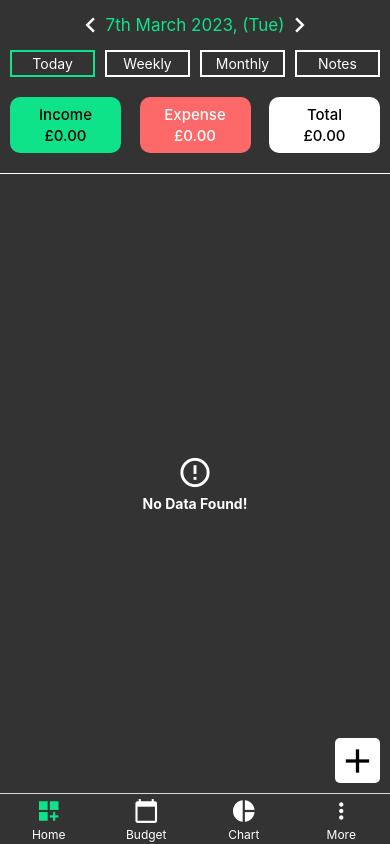
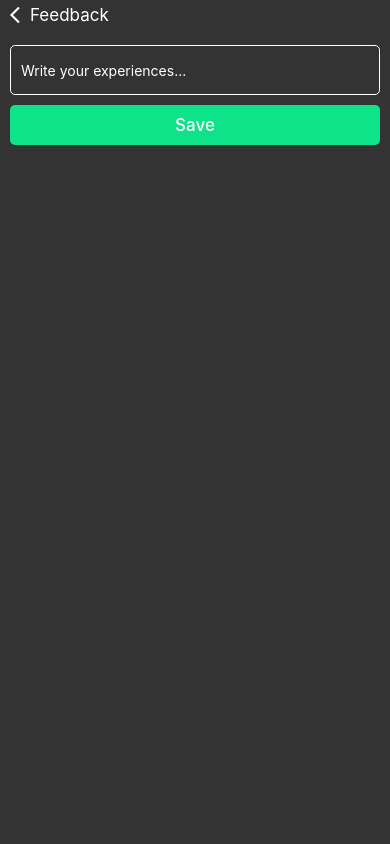
Before and after one commit to abuhoryrapranto/mFinance, a React Native app: screen /Feedback in a window 390 px wide. Built offline with nearby package versions, Linux system fonts and the light colour scheme.

Commit message:
Feedback Screen

```diff
--- /dev/null
+++ b/components/Feedback.tsx
@@ -0,0 +1,74 @@
+import React, { useState, useEffect } from 'react';
+import {
+    SafeAreaView,
+    ScrollView,
+    StatusBar,
+    StyleSheet,
+    Text,
+    TouchableOpacity,
+    useColorScheme,
+    View,
+    TextInput,
+    FlatList,
+  } from 'react-native';
+import MaterialIcons from 'react-native-vector-icons/MaterialIcons';
+import FontAwesome from 'react-native-vector-icons/FontAwesome';
+
+function Feedback({navigation}: {navigation: any}) {
+
+    const [feedback, setFeedback] = useState('');
+
+    const saveNote = async () => {
+
+
+    }
+    return(
+            <SafeAreaView style={{flex: 1}}>
+
+                <View style={styles.container}>
+                    <View style={styles.headSection}>
+                        <MaterialIcons name="arrow-back-ios" color="white" size={20} onPress={() => navigation.goBack()} />
+                        <Text style={{fontSize: 17, color: "white"}}>Feedback</Text>
+                    </View>
+
+
+                    <View style={{width: '100%', marginTop: 20}}>
+                        <TextInput style={styles.input} value={feedback} onChangeText={newNote => setFeedback(newNote)} placeholder="Write your experiences..." placeholderTextColor="white"></TextInput>
+                        <TouchableOpacity style={{backgroundColor: '#0FE38A', borderRadius: 5, padding: 10, marginTop: 10, width: '100%'}} onPress={saveNote}>
+                            <Text style={{color: 'white', textAlign: 'center', fontSize: 17, fontWeight: '500'}}>Save</Text>
+                        </TouchableOpacity>
+                    </View>
+                </View>
+
+            </SafeAreaView>
+
+    );
+}
+
+const styles = StyleSheet.create({
+
+    container: {
+        marginLeft: 10,
+        marginRight: 10,
+        flex: 1,
+    },
+
+    headSection: {
+        flexDirection: 'row',
+        alignItems: 'center',
+        marginTop: 5,
+    },
+
+    input: {
+        height: 50,
+        width: '100%',
+        borderWidth: 1,
+        borderColor: 'white',
+        borderRadius: 5,
+        color: 'white',
+        paddingLeft: 10
+    },
+
+})
+
+export default Feedback;
--- a/components/More.tsx
+++ b/components/More.tsx
@@ -37,7 +37,7 @@ function More({navigation}: {navigation: any}) {
                         </TouchableOpacity>
                     </View>
                     <View style={styles.section1_1}>
-                        <TouchableOpacity>
+                        <TouchableOpacity onPress={() => navigation.navigate('Feedback')}>
                             <MaterialIcons name="feedback" color='white' size={50} />
                             <Text style={{color: 'white', textAlign: 'center'}}>Feedback</Text>
                         </TouchableOpacity>
--- a/components/StackNavigation.tsx
+++ b/components/StackNavigation.tsx
@@ -8,6 +8,7 @@ import Stock from './Stock';
 import Card from './Card';
 import AddCard from './AddCard';
 import Predict from './Predict';
+import Feedback from './Feedback';
 
 const Stack = createStackNavigator();
 
@@ -23,6 +24,7 @@ function StackNavigation() {
       <Stack.Screen name="Card" component={Card} />
       <Stack.Screen name="AddCard" component={AddCard} />
       <Stack.Screen name="Predict" component={Predict} />
+      <Stack.Screen name="Feedback" component={Feedback} />
     </Stack.Navigator>
   );
 }
```
